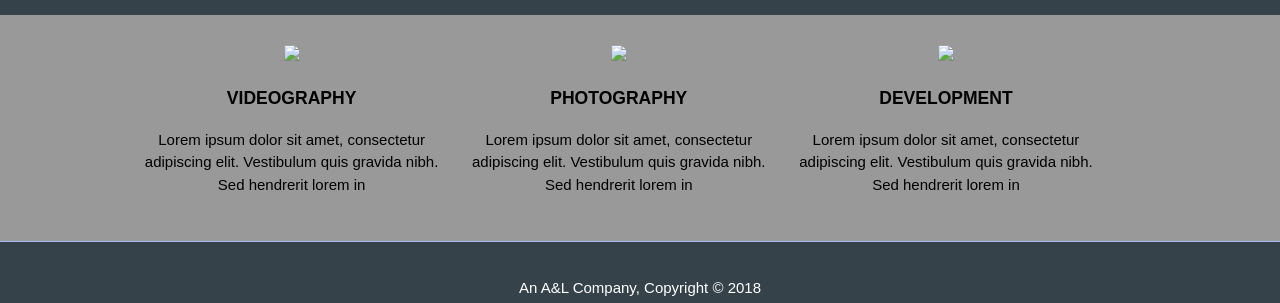
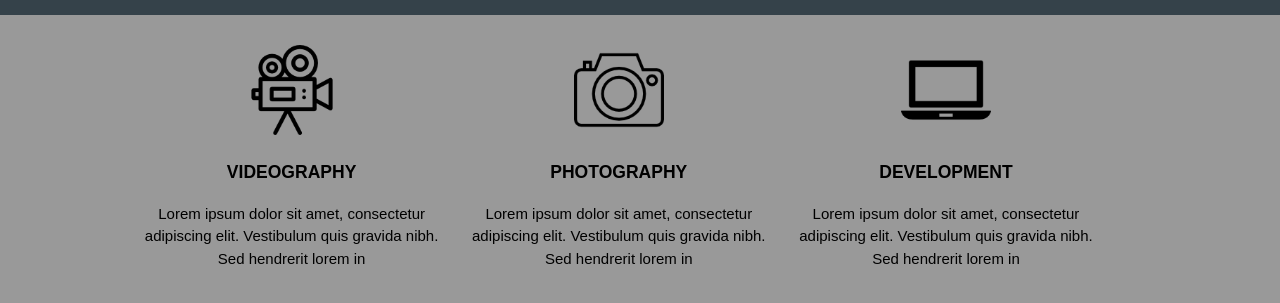
Before and after one commit to Keithsean21/RIMG-WEBSITE, a plain HTML site: page index.html in a window 1280 px wide. Shown: the part 613-916 px from the top of the page. Drawn offline with Linux system fonts and the light colour scheme.

Commit message:
Update index.html

```diff
--- a/index.html
+++ b/index.html
@@ -52,17 +52,17 @@
  	<section id="boxes">
  		<div class="container">
  			<div class="box">
- 				<img src="./images/video-camera.png">
+ 				<img src="video-camera.png">
  				<h3>VIDEOGRAPHY</h3>
  				<p>Lorem ipsum dolor sit amet, consectetur adipiscing elit. Vestibulum quis gravida nibh. Sed hendrerit lorem in </p>
  			</div>
  			<div class="box">
- 				<img src="./images/photo-camera.png">
+ 				<img src="photo-camera.png">
  				<h3>PHOTOGRAPHY</h3>
  				<p>Lorem ipsum dolor sit amet, consectetur adipiscing elit. Vestibulum quis gravida nibh. Sed hendrerit lorem in </p>
  			</div>
  			<div class="box">
- 				<img src="./images/laptop.png">
+ 				<img src="laptop.png">
  				<h3>DEVELOPMENT</h3>
  				<p>Lorem ipsum dolor sit amet, consectetur adipiscing elit. Vestibulum quis gravida nibh. Sed hendrerit lorem in </p>
  			</div>
```
